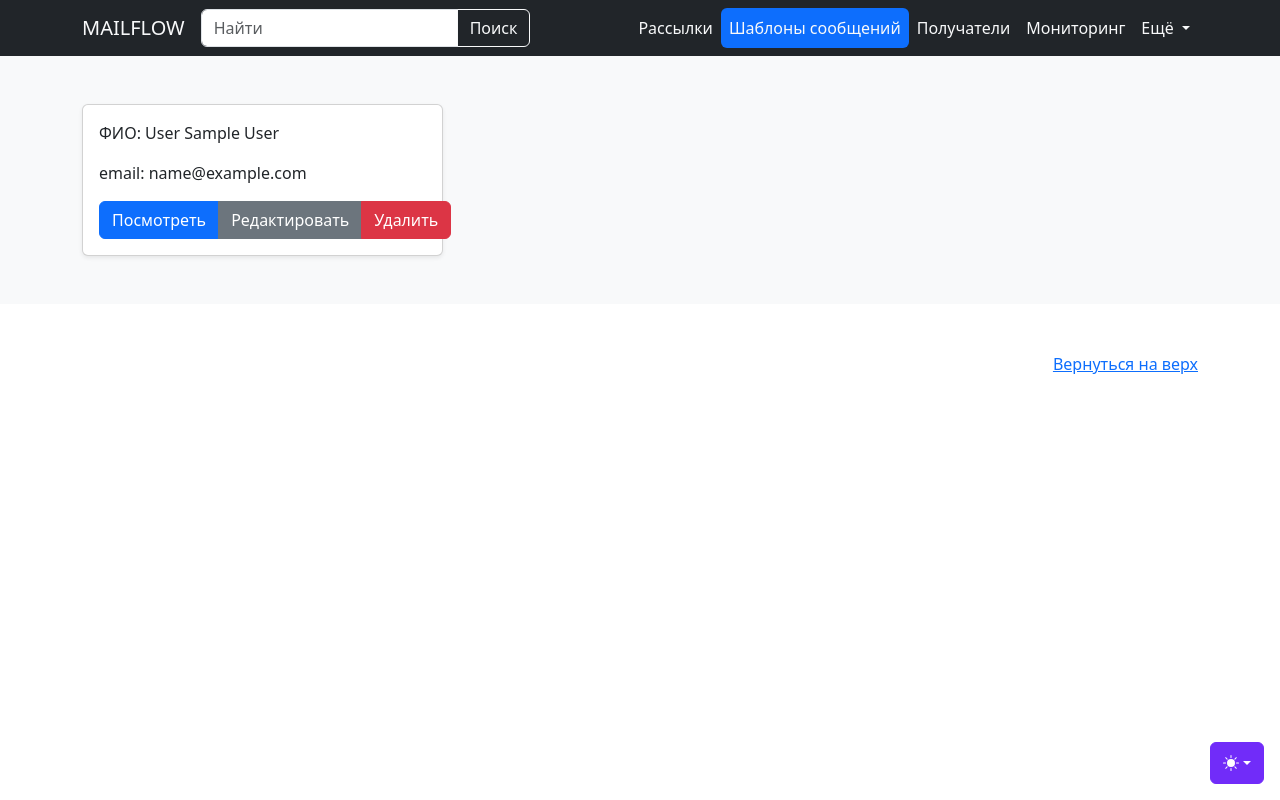
After one commit to vadimsemenov53-crypto/MAILFLOW, a Django app: page /mailflow/recipients/ in a window 1280 px wide. The commit adds this page. Run offline with Django 5.2, Linux system fonts and the light colour scheme; tables that the repository leaves empty hold one stand-in row (values such as "Sample post"); some libraries are stand-ins or nearby versions.

Commit message:
add NewsLetterRecipientListView

```diff
--- a/mailflow/templates/mailflow/includes/main_menu.html
+++ b/mailflow/templates/mailflow/includes/main_menu.html
@@ -20,10 +20,12 @@
             <!-- Основное меню -->
             <ul class="navbar-nav nav-pills ms-auto">
                 <li class="nav-item">
-                    <a class="nav-link active text-light" href="{% url 'mailflow:mailings_list' %}">Рассылки</a>
+                    <a class="nav-link {% if request.resolver_match.url_name == 'mailings_list' %}active{% endif %} text-light"
+                       href="{% url 'mailflow:mailings_list' %}">Рассылки</a>
                 </li>
                 <li class="nav-item">
-                    <a class="nav-link text-light" href="#">Шаблоны сообщений</a>
+                    <a class="nav-link {% if request.resolver_match.url_name == 'recipients_list' %}active{% endif %} text-light"
+                       href="{% url 'mailflow:recipients_list' %}">Шаблоны сообщений</a>
                 </li>
                 <li class="nav-item">
                     <a class="nav-link text-light" href="#">Получатели</a>
--- /dev/null
+++ b/mailflow/templates/mailflow/newsletterrecipient_list.html
@@ -0,0 +1,38 @@
+{% extends "mailflow/base.html" %}
+
+{% block content %}
+
+<div class="album py-5 bg-body-tertiary">
+    <div class="container">
+        <div class="row row-cols-1 row-cols-sm-2 row-cols-md-3 g-3">
+
+            {% for recipient in object_list %}
+
+            <div class="col">
+                <div class="card shadow-sm">
+                    <div class="card-body">
+                        <p class="card-text">ФИО: {{ recipient.full_name }}</p>
+                        <p class="card-text">email: {{ recipient.email }}</p>
+                        <div class="d-flex justify-content-between align-items-center">
+                            <div class="btn-group">
+                                <a class="btn btn-primary" href="#" role="button">
+                                    Посмотреть
+                                </a>
+                                <a class="btn btn-secondary" href="#" role="button">
+                                    Редактировать
+                                </a>
+                                <a class="btn btn-danger" href="#" role="button">Удалить</a>
+                            </div>
+                        </div>
+                    </div>
+                </div>
+            </div>
+
+            {% endfor %}
+
+        </div>
+
+    </div>
+</div>
+
+{% endblock %}
--- a/mailflow/urls.py
+++ b/mailflow/urls.py
@@ -1,10 +1,11 @@
 from django.urls import path
 from mailflow.apps import MailflowConfig
-from mailflow.views import NewsLetterListView, NewsLetterCreateView
+from mailflow.views import NewsLetterListView, NewsLetterCreateView, NewsLetterRecipientListView
 
 app_name = MailflowConfig.name
 
 urlpatterns = [
     path('mailings/', NewsLetterListView.as_view(), name='mailings_list'),
-    path('mailings/create/', NewsLetterCreateView.as_view(), name='mailings_create')
+    path('mailings/create/', NewsLetterCreateView.as_view(), name='mailings_create'),
+    path('recipients/', NewsLetterRecipientListView.as_view(), name='recipients_list')
 ]
--- a/mailflow/views.py
+++ b/mailflow/views.py
@@ -5,11 +5,21 @@ from django.urls import reverse_lazy, reverse
 
 # Create your views here.
 
+
 class NewsLetterListView(ListView):
     model = NewsLetter
 
 
 class NewsLetterCreateView(CreateView):
     model = NewsLetter
-    fields = ('time_start', 'time_stop', 'message', 'recipients',)
-    success_url = reverse_lazy('mailflow:mailings_list')
+    fields = (
+        "time_start",
+        "time_stop",
+        "message",
+        "recipients",
+    )
+    success_url = reverse_lazy("mailflow:mailings_list")
+
+
+class NewsLetterRecipientListView(ListView):
+    model = NewsLetterRecipient
```
